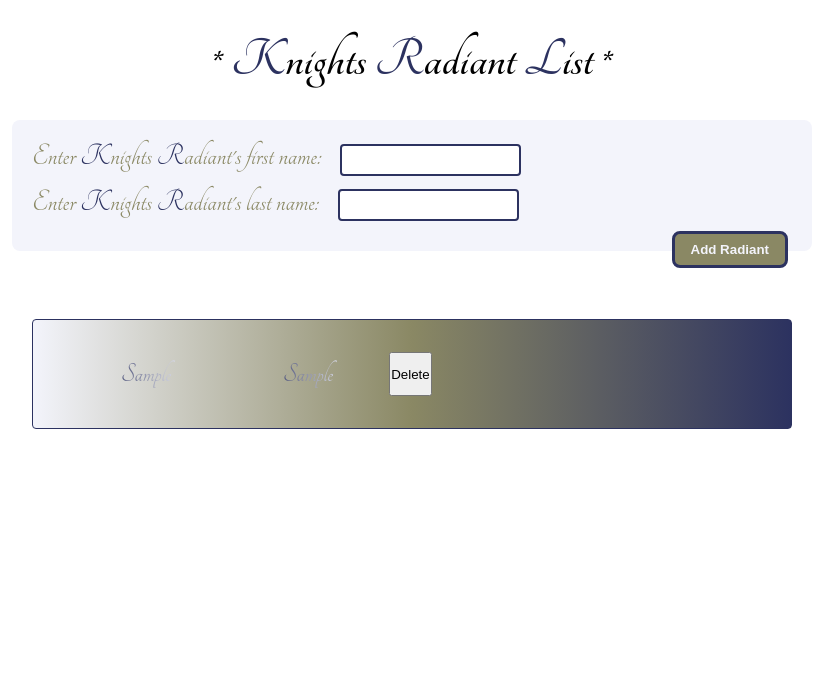
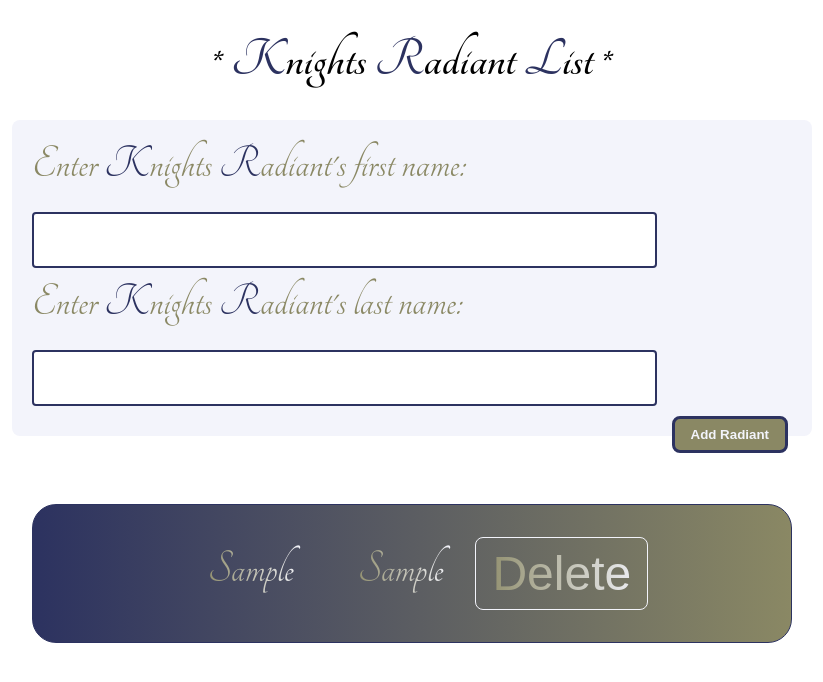
Before and after one commit to D-Whipp/knights-radiant-list, a plain HTML site: page index.html in a window 1280 px wide. Both pictures are taken after typing "Sample", "Sample" into the empty fields and a click on the button "Add Radiant". Shown: the whole page, without its empty margins (228-1051 px from the left). Drawn offline with Linux system fonts and the light colour scheme.

Commit message:
styled list

```diff
--- a/assets/css/styles.css
+++ b/assets/css/styles.css
@@ -58,14 +58,17 @@ form {
   position: relative;
 }
 form div label {
-  font-size: 2rem;
-  margin-right: 1rem;
+  font-size: 3rem;
+  /* margin-right: 1rem; */
+  /* margin-bottom: 33rem; */
 }
 
 form div input {
   border: 0.15rem solid #2c3260;
   border-radius: 0.25rem;
-  height: 2rem;
+  font-size: 3rem;
+  height: 3.5rem;
+  margin-top: 1.5rem;
   text-align: center;
 }
 
@@ -74,8 +77,6 @@ body form button {
 }
 
 form button {
-  /* margin: 10 0 10 0; */
-  /* margin: 1rem auto; */
   background-color: #8a8864;
   border: 0.2rem solid #2c3260;
   border-radius: 0.5rem;
@@ -84,7 +85,6 @@ form button {
   padding: 0.5rem 1rem;
   position: absolute;
   right: 1.5rem;
-  /* margin: 1rem; */
 }
 
 /* ******************** */
@@ -109,29 +109,41 @@ ul {
 }
 
 li {
-  /* border-bottom: 1px solid #2c3260; */
-  /* background-color: #8a8864; */
-  background: linear-gradient(0.25turn, #f3f4fb, #8a8864, #2c3260);
-  border-radius: 0.25rem;
+  justify-content: center;
+  background: linear-gradient(0.25turn, #2c3260, #8a8864);
+  border-radius: 1.5rem;
   border: 1px solid #2c3260;
-  /* color: #8a8864; */
   font-size: 1.75rem;
-  /* font-weight: 600; */
   margin: 1rem 0;
   padding: 2rem;
   display: flex;
 }
 
 li p {
-  /* font-weight: bold; */
-  background-image: linear-gradient(90deg, #2c3260, #f3f4fb);
+  background-image: linear-gradient(90deg, #8a8864, #f3f4fb);
+  background-size: 100%;
   background-clip: text;
-  color: transparent;
-  /* font-weight: 900; */
-  margin: 0 2.5rem;
+  font-size: 3rem;
+  -webkit-background-clip: text;
+  -moz-background-clip: text;
+  -webkit-text-fill-color: transparent;
+  -moz-text-fill-color: transparent;
+  margin: 0 1.5rem;
+  padding: 0.5rem 0.5rem;
+}
+
+/* list delete button */
+.radiants button {
+  color: red;
+  background-image: linear-gradient(90deg,  #8a8864, #f3f4fb);
+  background-size: 100%;
+  background-clip: text;
+  font-size: 3rem;
+  -webkit-background-clip: text;
+  -moz-background-clip: text;
+  -webkit-text-fill-color: transparent;
+  -moz-text-fill-color: transparent;
+  border: 1px solid #f3f4fb;
+  border-radius: 0.5rem;
   padding: 0.5rem 1rem;
 }
-
-/* li:last-child {
-  border: none;
-} */
```
